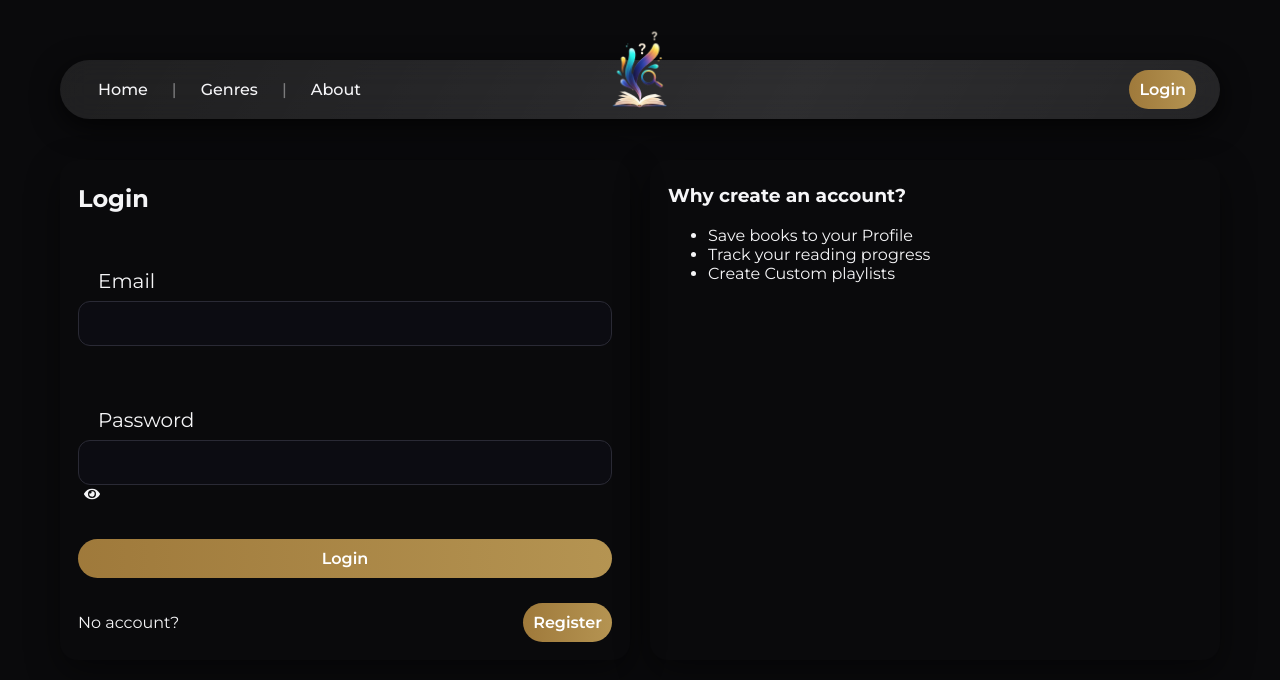
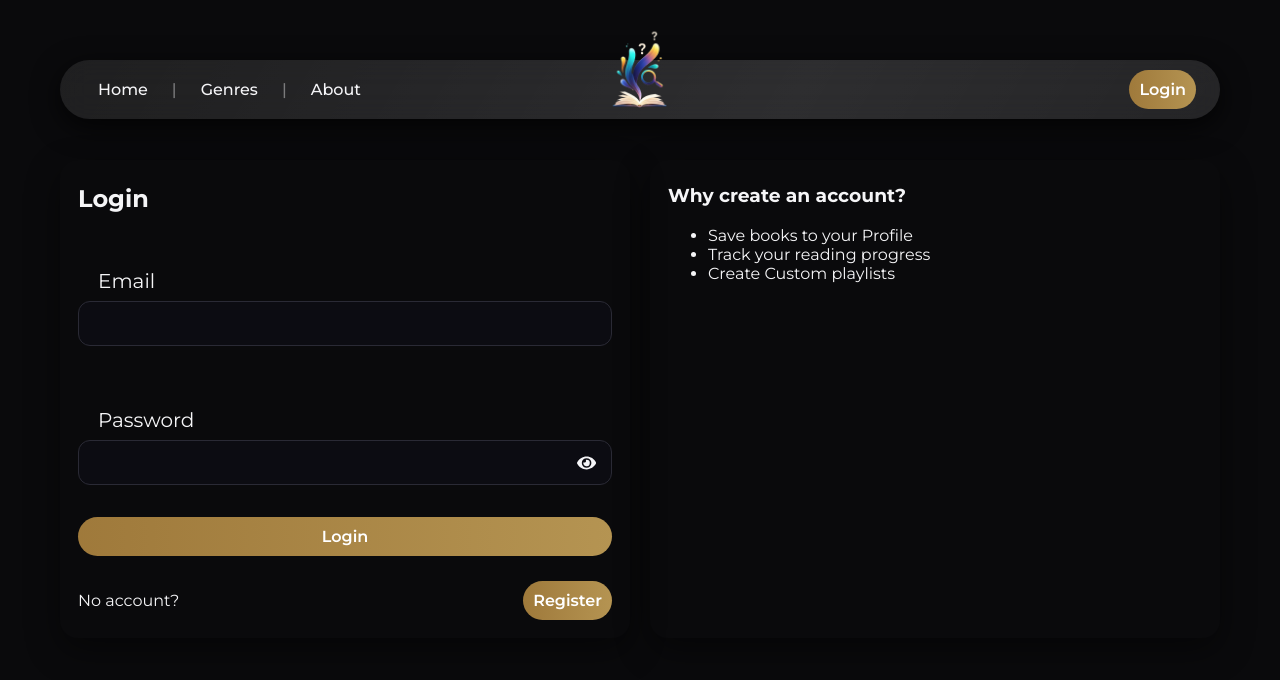
Before and after one commit to rishitsinghhere/What-Do-I-Read, a React (Create React App) app in the folder what-do-i-read/: page /auth in a window 1280 px wide. Shown: the top 680 px of the page. Built offline with nearby package versions, Linux system fonts and the light colour scheme.

Commit message:
Update index.css

```diff
--- a/what-do-i-read/src/index.css
+++ b/what-do-i-read/src/index.css
@@ -22,6 +22,10 @@
   --radius-sm: 12px;
 }
 
+html {
+  scroll-behavior: smooth;
+  scroll-padding-top: 140px; /* adjust based on navbar height */
+}
 
 .background-video {
   position: fixed;
@@ -192,8 +196,7 @@ genre-card:hover{
 /* Auto-fit for max 5 columns */
 .grid-5 {
   grid-template-columns: repeat(auto-fit, minmax(180px, 1fr));
-  gap: 60px
-
+  gap: 60px;
 }
 
 .grid-3 { grid-template-columns: repeat(auto-fit, minmax(200px, 1fr)); }
@@ -339,6 +342,7 @@ genre-card:hover{
 
 
 .btn:hover {   transform: scale(1.05);}
+
 .btn.primary ,.btn.ghost {
   background: linear-gradient(270deg,  #533800,#c2a460, #81551b);
   background-size: 600% 600%;
@@ -396,8 +400,6 @@ genre-card:hover{
   text-shadow: 0 2px 6px rgba(0,0,0,0.8);
 }
 
-
-
 .book {
   display: flex;
   flex-direction: column;
@@ -438,7 +440,13 @@ genre-card:hover{
   white-space: normal; /* let author names wrap */
 }
 
-.row { display: flex; gap: 20px; align-items: center;justify-content: space-between; flex-wrap: wrap ;}
+.row {
+  display: flex;
+  gap: 20px;
+  align-items: center;
+  justify-content: space-between;
+  flex-wrap: wrap ;
+}
 
 .pill {
   padding: 6px 10px;
@@ -447,7 +455,7 @@ genre-card:hover{
   border-radius: 999px;
   font-size: 12px;
 }
-.list-h { display: flex; gap: 40px; overflow: auto; padding-bottom: 4px }
+.list-h { display: flex; gap: 100px; overflow: auto; padding-bottom: 4px }
 .list-h::-webkit-scrollbar {
   display: none;
 }
@@ -455,10 +463,6 @@ genre-card:hover{
   -ms-overflow-style: none;  /* IE/Edge */
   scrollbar-width: none;     /* Firefox */
 }
-
-
-
-
 
 .input {
   width: 100%;
@@ -497,3 +501,23 @@ genre-card:hover{
   padding: 28px 0;
   color: var(--muted);
 }
+
+#password-toggle {
+  font-size: 1.2em;
+  position: absolute;
+  right: 10px;
+  top: 50%;
+  transform: translateY(-50%); /* This vertically centers the icon */
+  background: none;
+  border: none;
+  cursor: pointer;
+  display: flex;
+}
+
+.series-section {
+  margin: 30px 0px;
+  padding: 15px;
+  border: 1px solid var(--border);
+  border-radius: 12px;
+  background: linear-gradient(180deg, rgba(0, 0, 0, 0.6));
+}
```
